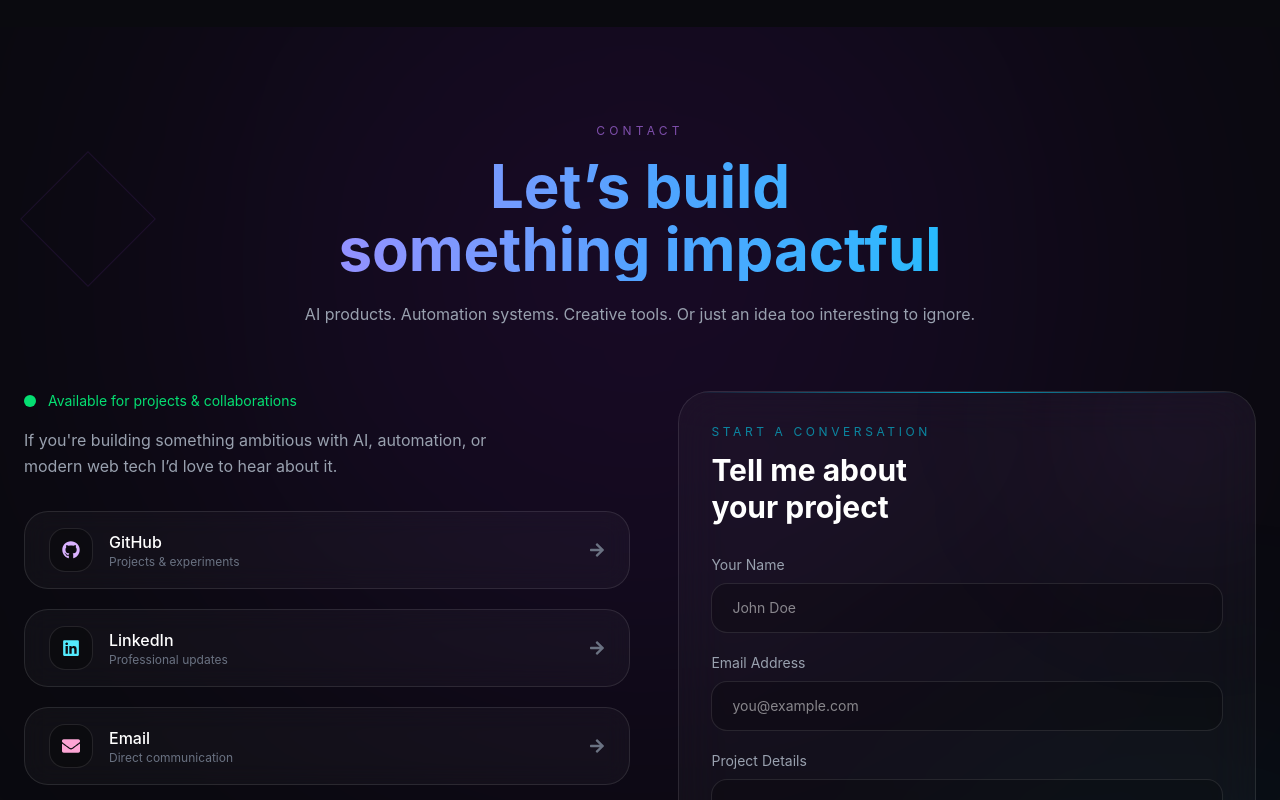
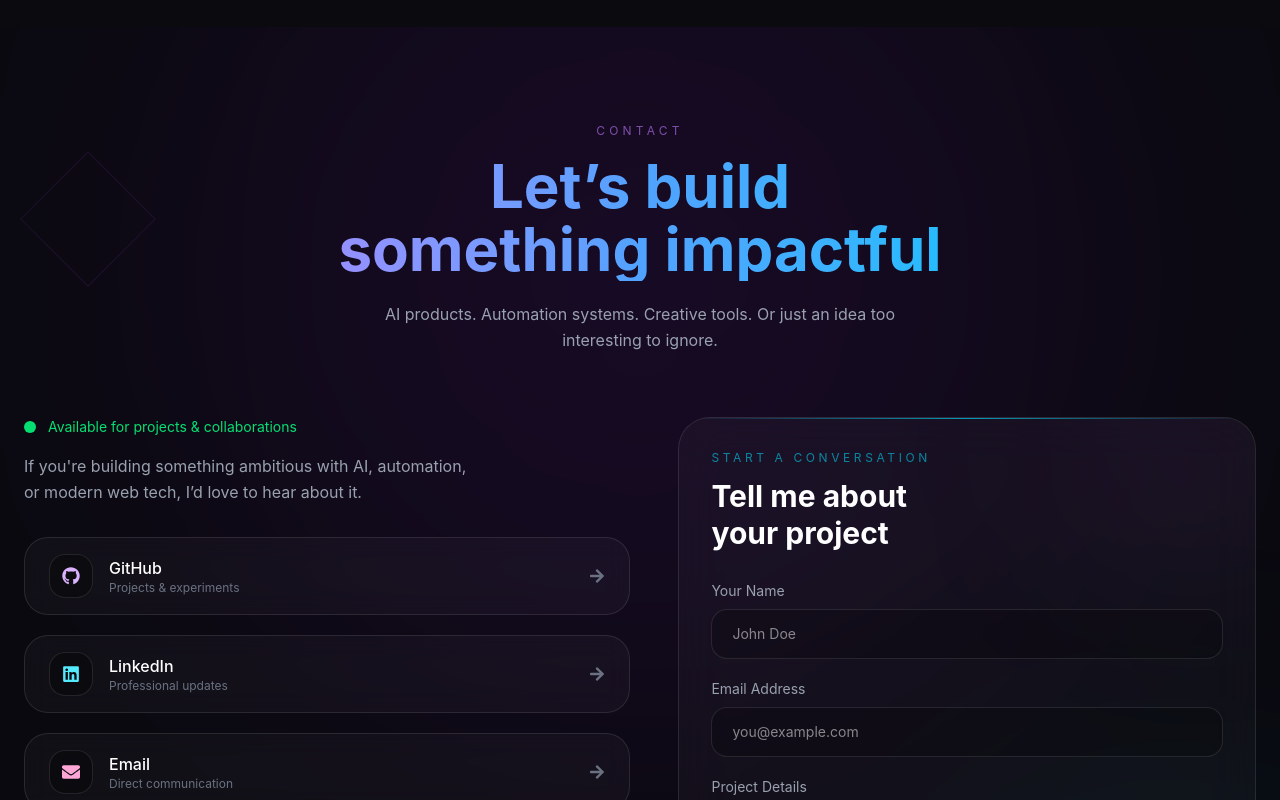
Before and after one commit to Himanshu110109/portfolio, a React (Vite) app: page / in a window 1280 px wide. Shown: the part 4240-5040 px from the top of the page. Built offline with nearby package versions, Linux system fonts and the light colour scheme.

Commit message:
Refactor Contact component layout and styling
Updated class names for better layout and alignment in the Contact component.

```diff
--- a/src/components/Contact.jsx
+++ b/src/components/Contact.jsx
@@ -53,7 +53,7 @@ export default function Contact() {
           initial={{ opacity: 0, y: 30 }}
           whileInView={{ opacity: 1, y: 0 }}
           transition={{ duration: 0.7 }}
-          className="text-center mb-12 md:mb-16"
+          className="text-center mb-12 md:mb-16 px-2"
         >
           <p className="text-xs uppercase tracking-[0.35em] text-purple-400/60 mb-4">
             CONTACT
@@ -65,7 +65,7 @@ export default function Contact() {
             something impactful
           </h2>
 
-          <p className="max-w-2xl mx-auto text-gray-400 text-sm sm:text-base mt-5 leading-relaxed">
+          <p className="max-w-xl mx-auto text-gray-400 text-sm sm:text-base mt-5 leading-relaxed text-center">
             AI products. Automation systems. Creative tools.
             Or just an idea too interesting to ignore.
           </p>
@@ -79,12 +79,12 @@ export default function Contact() {
             initial={{ opacity: 0, x: -40 }}
             whileInView={{ opacity: 1, x: 0 }}
             transition={{ duration: 0.7 }}
-            className="relative w-full min-w-0"
+            className="relative w-full min-w-0 flex flex-col items-center lg:items-start text-center lg:text-left"
           >
 
             {/* STATUS */}
-            <div className="mb-8">
-              <div className="flex items-center gap-3 mb-4">
+            <div className="mb-8 flex flex-col items-center lg:items-start">
+              <div className="flex items-center gap-3 mb-4 justify-center lg:justify-start">
                 <div className="relative flex h-3 w-3">
                   <span className="animate-ping absolute inline-flex h-full w-full rounded-full bg-green-400 opacity-75" />
                   <span className="relative inline-flex rounded-full h-3 w-3 bg-green-400" />
@@ -95,9 +95,9 @@ export default function Contact() {
                 </p>
               </div>
 
-              <p className="text-gray-400 leading-relaxed text-sm sm:text-base max-w-lg">
+              <p className="text-gray-400 leading-relaxed text-sm sm:text-base max-w-md text-center lg:text-left">
                 If you're building something ambitious with AI,
-                automation, or modern web tech
+                automation, or modern web tech,
                 I’d love to hear about it.
               </p>
             </div>
@@ -120,7 +120,7 @@ export default function Contact() {
                     <FaGithub />
                   </div>
 
-                  <div className="min-w-0">
+                  <div className="min-w-0 text-left">
                     <p className="text-white font-medium truncate">
                       GitHub
                     </p>
@@ -149,7 +149,7 @@ export default function Contact() {
                     <FaLinkedin />
                   </div>
 
-                  <div className="min-w-0">
+                  <div className="min-w-0 text-left">
                     <p className="text-white font-medium truncate">
                       LinkedIn
                     </p>
@@ -176,7 +176,7 @@ export default function Contact() {
                     <FaEnvelope />
                   </div>
 
-                  <div className="min-w-0">
+                  <div className="min-w-0 text-left">
                     <p className="text-white font-medium truncate">
                       Email
                     </p>
@@ -227,7 +227,7 @@ export default function Contact() {
             initial={{ opacity: 0, x: 40 }}
             whileInView={{ opacity: 1, x: 0 }}
             transition={{ duration: 0.7 }}
-            className="relative rounded-[32px] border border-white/10 bg-white/[0.03] backdrop-blur-xl p-6 sm:p-8 overflow-hidden"
+            className="relative rounded-[32px] border border-white/10 bg-white/[0.03] backdrop-blur-xl p-6 sm:p-8 overflow-hidden w-full"
           >
 
             {/* GLOW */}
@@ -240,7 +240,7 @@ export default function Contact() {
             <input type="text" name="_honey" style={{ display: "none" }} />
 
             {/* FORM HEADER */}
-            <div className="mb-7 relative z-10">
+            <div className="mb-7 relative z-10 text-center lg:text-left">
               <p className="text-xs uppercase tracking-[0.3em] text-cyan-400/60 mb-3">
                 START A CONVERSATION
               </p>
@@ -256,7 +256,7 @@ export default function Contact() {
             <div className="space-y-5 relative z-10">
 
               <div>
-                <label className="text-sm text-gray-400 mb-2 block">
+                <label className="text-sm text-gray-400 mb-2 block text-left">
                   Your Name
                 </label>
 
@@ -270,7 +270,7 @@ export default function Contact() {
               </div>
 
               <div>
-                <label className="text-sm text-gray-400 mb-2 block">
+                <label className="text-sm text-gray-400 mb-2 block text-left">
                   Email Address
                 </label>
 
@@ -284,7 +284,7 @@ export default function Contact() {
               </div>
 
               <div>
-                <label className="text-sm text-gray-400 mb-2 block">
+                <label className="text-sm text-gray-400 mb-2 block text-left">
                   Project Details
                 </label>
 
```
